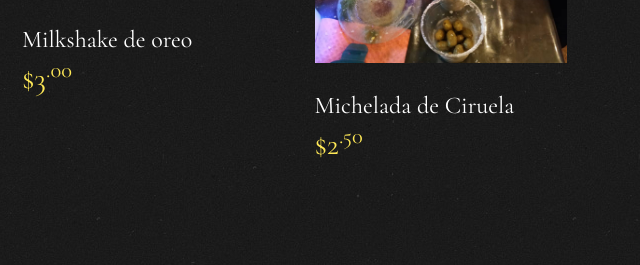
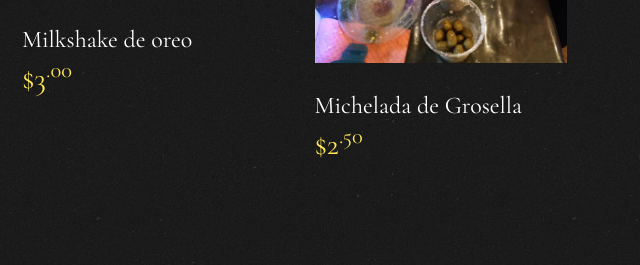
Before and after one commit to majozual104/majozual104.github.io, a plain HTML site: page index.html in a window 1280 px wide. Shown: the part 1813-2078 px from the top of the page, 638-1278 px from the left. Drawn offline with nearby package versions, Linux system fonts and the light colour scheme; files whose address does not match are found by name.

Commit message:
Update index.html

```diff
--- a/index.html
+++ b/index.html
@@ -158,7 +158,7 @@
 				<div class="col-md-3 col-sm-6 col-xs-6 col-xxs-12 fh5co-item-wrap animate-box">
 					<div class="fh5co-item margin_top">
 						<img src="images/gallery_1.jpeg" class="img-responsive" alt="Free Restaurant Bootstrap Website Template by FreeHTML5.co">
-						<h3>Michelada de Ciruela</h3>
+						<h3>Michelada de Grosella</h3>
 						<span class="fh5co-price">$2<sup>.50</sup></span>
 							</div>
 				</div>
```
